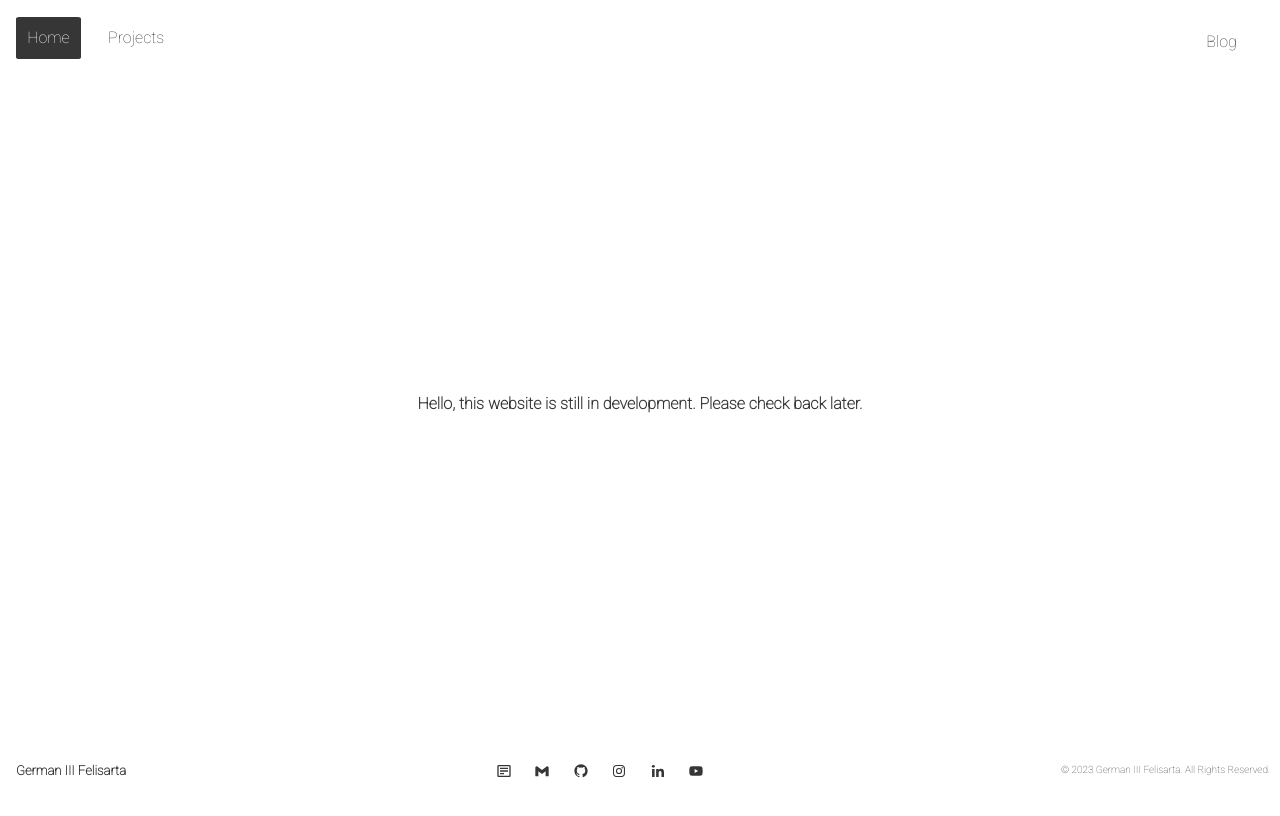
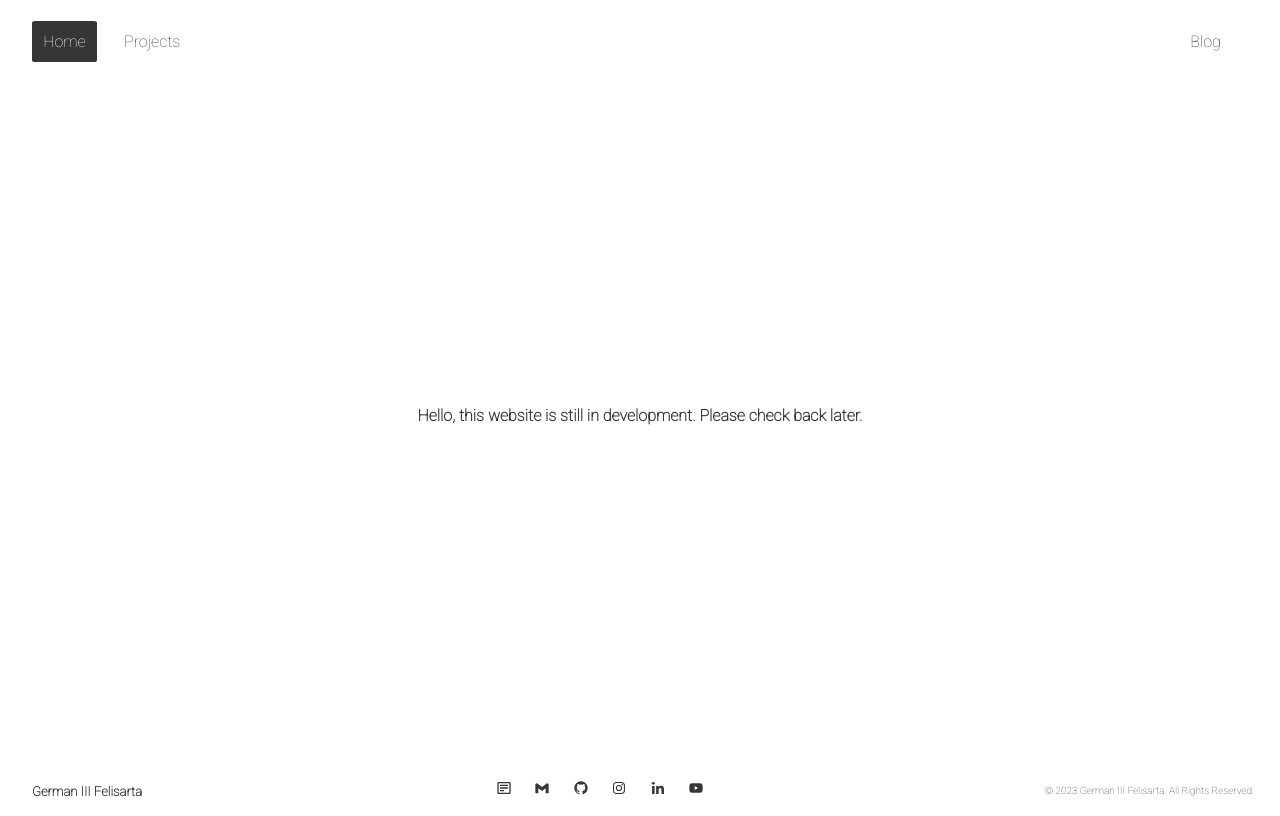
Before and after one commit to germaniii-com/germaniii.com, a Next.js app in the folder root/: page /home in a window 1280 px wide. Built offline with nearby package versions, Linux system fonts and the light colour scheme.

Commit message:
[Layout] Grid for Layout, Flex for Components

```diff
--- a/root/app/_components/Footer/index.module.scss
+++ b/root/app/_components/Footer/index.module.scss
@@ -1,15 +1,16 @@
 @import "../../index.module.scss";
 
 .footer {
-  display: flex;
-  flex-direction: row;
-  overflow: hidden;
+  width: 100%;
+  height: fit-content;
+  bottom: 0;
+
   background-color: $backgroundColor;
   color: $primaryColor;
   font-weight: 500;
-  margin-bottom: .5em;
-  bottom: 0;
-  width: 100%;
+
+  display: flex;
+  flex-direction: row;
 
   & > .logo {
     display: flexbox;
--- a/root/app/_components/NavigationBar/index.module.scss
+++ b/root/app/_components/NavigationBar/index.module.scss
@@ -1,15 +1,17 @@
 @import "../../index.module.scss";
 
 .nav {
-  display: flex;
-  flex-direction: row;
-  overflow: hidden;
+  width: 100%;
+  height: fit-content;
+  top: 0;
+
   background-color: $backgroundColor;
   color: $primaryColor;
   font-weight: 500;
-  top: 0;
-  width: 100%;
-  margin-top: 1em;
+
+  display: flex;
+  flex-direction: row;
+
   ul {
     display: flex;
     flex-direction: row;
--- a/root/app/home/index.module.scss
+++ b/root/app/home/index.module.scss
@@ -7,7 +7,6 @@
   justify-content: center;
   background-color: $backgroundColor;
   height: 100%;
-  overflow: auto;
   h1 {
     color: $primaryColor;
     font-size: medium;
--- a/root/app/index.module.scss
+++ b/root/app/index.module.scss
@@ -6,6 +6,8 @@ $accentColor: #0878e7;
 
 .base {
   background-color: $backgroundColor;
-  display: flex;
-  flex-direction: column;
+  display: grid;
+  grid-template-rows: auto 1fr auto;
+  margin: 1em;
+  overflow: hidden;
 }
```
